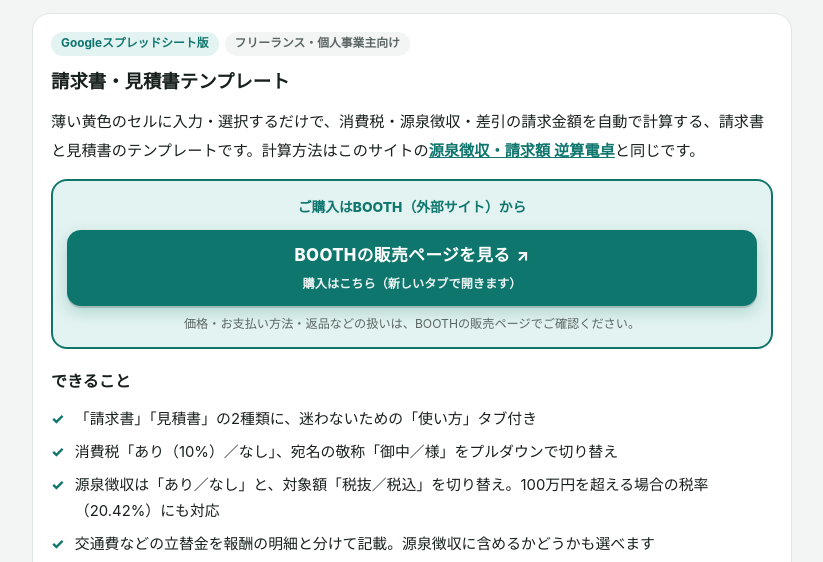
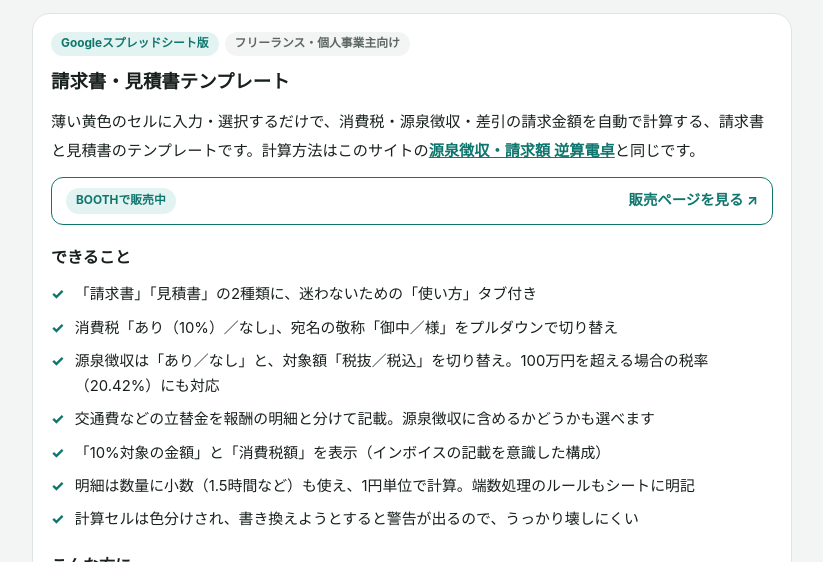
Before and after one commit to takeu1994-max/test-app, a plain HTML site: page templates.html in a window 1280 px wide. Shown: the part 220-782 px from the top of the page, without its empty margins (228-1051 px from the left). Drawn offline with Linux system fonts and the light colour scheme.

Commit message:
Templates: slim outline link at top, keep main green buy box at bottom
Co-Authored-By: Claude Opus 5.5 <noreply@anthropic.com>
Claude-Session: https://claude.ai/code/session_01KByiWFEfhxQ9srYfRSjMJ4

```diff
--- a/site.css
+++ b/site.css
@@ -111,6 +111,17 @@ a.rel-card:hover, a.rel-card:focus-visible { border-color: var(--accent); }
   background: var(--card); color: var(--accent); font-weight: 800; font-size: .95rem; padding: 6px 12px; margin: 0;
 }
 .buy-note { font-size: .76rem; color: var(--sub); margin: 8px 0 0; line-height: 1.6; }
+/* 上部の控えめな入口（枠線だけの1行ボタン） */
+.buy[data-variant="slim"] { margin-top: 12px; }
+.buy a.buy-slim, .site-section .buy a.buy-slim {
+  display: flex; flex-wrap: wrap; align-items: center; justify-content: space-between; gap: 4px 10px;
+  min-height: 48px; padding: 6px 14px; border: 1.5px solid var(--accent); border-radius: 12px;
+  background: var(--card); color: var(--accent); text-decoration: none; font-weight: 700; touch-action: manipulation;
+}
+.buy a.buy-slim:hover { background: var(--accent-soft); }
+.buy a.buy-slim:focus-visible { outline: 3px solid var(--text); outline-offset: 2px; }
+.buy-slim-label { font-size: .74rem; color: var(--accent); background: var(--accent-soft); border-radius: 999px; padding: 2px 10px; }
+.buy-slim-go { font-size: .9rem; }
 
 /* ---------- お問い合わせボタン（/about#contact） ---------- */
 .contact-slot { margin-top: 12px; }
@@ -141,5 +152,8 @@ a.rel-card:hover, a.rel-card:focus-visible { border-color: var(--accent); }
   .buy-main { font-size: .92rem; gap: 4px; }
   .buy-sub { font-size: .7rem; }
   .buy-lead { font-size: .8rem; }
+  .buy a.buy-slim, .site-section .buy a.buy-slim { padding: 6px 10px; gap: 4px 6px; }
+  .buy-slim-label { font-size: .68rem; padding: 2px 8px; }
+  .buy-slim-go { font-size: .84rem; }
   .site-header .brand { font-size: .86rem; }
 }
--- a/site.js
+++ b/site.js
@@ -65,11 +65,31 @@
 
   // ---------- 購入ボタン（/templates だけで使用） ----------
   // <div class="buy" data-buy="p1"></div>
-  //   ・枠の中に「見出し → 緑のボタン → 注記」の順で、ひとかたまりで表示します
+  //   ・枠の中に「見出し → 緑のボタン → 注記」の順で、ひとかたまりで表示します（メインの購入ボタン）
+  // <div class="buy" data-buy="p1" data-variant="slim"></div>
+  //   ・枠線だけの控えめな1行ボタン（ページ上部の入口用）
   document.querySelectorAll("[data-buy]").forEach(function (slot) {
     var p = PRODUCTS[slot.getAttribute("data-buy")];
     slot.innerHTML = "";
     if (!p) return;
+    if (slot.getAttribute("data-variant") === "slim") {
+      if (p.url) {
+        var s = el("a", "buy-slim");
+        s.href = p.url;
+        s.target = "_blank";
+        s.rel = "noopener";
+        s.appendChild(el("span", "buy-slim-label", "BOOTHで販売中"));
+        var go = el("span", "buy-slim-go", "販売ページを見る");
+        var ic = el("span", "", " ↗");
+        ic.setAttribute("aria-hidden", "true");
+        go.appendChild(ic);
+        s.appendChild(go);
+        slot.appendChild(s);
+      } else {
+        slot.appendChild(el("p", "buy-note", "BOOTHで近日販売予定です"));
+      }
+      return;
+    }
     var box = el("div", "buy-box");
     if (p.url) {
       box.appendChild(el("p", "buy-lead", "ご購入はBOOTH（外部サイト）から"));
--- a/templates.html
+++ b/templates.html
@@ -61,7 +61,7 @@
       <div class="product-head"><span class="tag">Googleスプレッドシート版</span><span class="tag sub">フリーランス・個人事業主向け</span></div>
       <h2 id="h-p1">請求書・見積書テンプレート</h2>
       <p>薄い黄色のセルに入力・選択するだけで、消費税・源泉徴収・差引の請求金額を自動で計算する、請求書と見積書のテンプレートです。計算方法はこのサイトの<a href="/">源泉徴収・請求額 逆算電卓</a>と同じです。</p>
-      <div class="buy" data-buy="p1"><p class="buy-note">購入ボタンが表示されない場合は、ページを再読み込みしてください。</p></div>
+      <div class="buy" data-buy="p1" data-variant="slim"></div>
 
       <h3>できること</h3>
       <ul class="feats">
```
